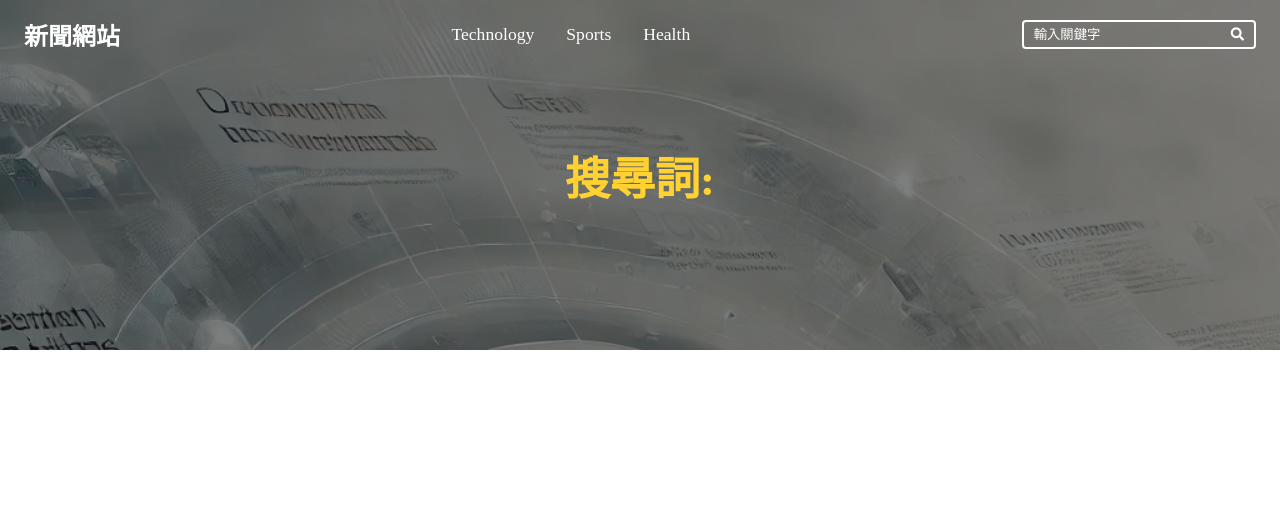
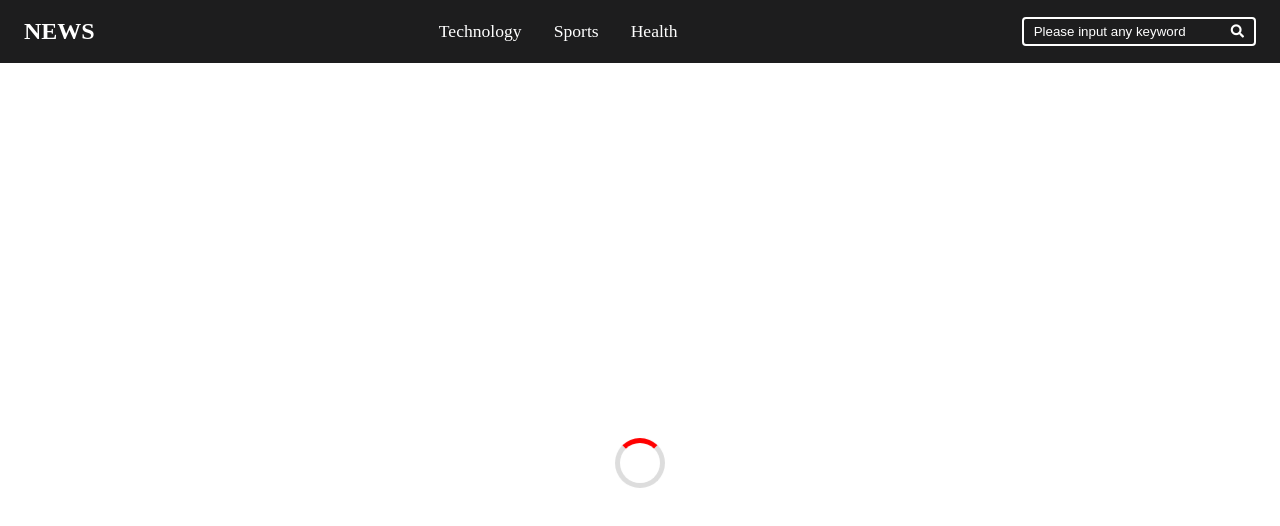
Before and after one commit to Paul4121222/news, a React (Create React App) app: page /search in a window 1280 px wide. Shown: the top 526 px of the page. Built offline with nearby package versions, Linux system fonts and the light colour scheme.

Commit message:
add loading before fetch data

```diff
--- a/src/action/index.js
+++ b/src/action/index.js
@@ -3,7 +3,13 @@ import history from "../history";
 
 let token = "9c0f06ecc81ccbb80f495f8bec001558";
 
-export const newsList = (keyWord) => async (dispatch) => {
+export const cleanNewsList = () => {
+  return {
+    type: "CLEAN",
+  };
+};
+
+export const getNewsList = (keyWord) => async (dispatch) => {
   const response = await axios.get("/search", {
     params: {
       q: keyWord,
@@ -11,7 +17,7 @@ export const newsList = (keyWord) => async (dispatch) => {
       token,
     },
   });
-  dispatch({ type: "SPORTS", payload: response.data.articles });
+  dispatch({ type: "CATEGORY", payload: response.data.articles });
 };
 
 //正確的id:b89f929d24f4fe3d0585a6bfb8cc1c74
@@ -29,6 +35,7 @@ export const newsList = (keyWord) => async (dispatch) => {
 }*/
 
 export const searchKey = (keyWord) => async (dispatch) => {
+  dispatch({ type: "CLEAN" });
   const response = await axios.get("/search", {
     params: {
       token,
@@ -36,6 +43,7 @@ export const searchKey = (keyWord) => async (dispatch) => {
       q: keyWord,
     },
   });
+
   dispatch({ type: "SEARCH", payload: response.data.articles });
   history.push({
     pathname: "/search",
--- a/src/component/Category.js
+++ b/src/component/Category.js
@@ -1,23 +1,19 @@
-import React, { useEffect } from "react";
+import React, { Suspense, useEffect, useMemo } from "react";
 import { withRouter } from "react-router-dom";
 import { connect } from "react-redux";
-import { newsList } from "../action";
+import { getNewsList } from "../action";
 import { motion } from "framer-motion";
+import { wrapPromise } from "../utility";
 
-const Category = ({ newsList, newTheme, match }) => {
-  console.log(match);
-  useEffect(() => {
-    const searchWord = match.path.split("/")[1];
-    newsList(searchWord);
-  }, [match]);
-
+const Content = ({ data }) => {
+  const response = data.read();
   return (
     <div style={{ padding: "20px" }}>
       <motion.div
         whileHover={{ scale: 1.02 }}
         transition={{ duration: 0.3 }}
         style={{
-          background: `url(${newTheme[0].image}) center/cover no-repeat`,
+          background: `url(${response[0].image}) center/cover no-repeat`,
           height: "300px",
           display: "flex",
           alignItems: "flex-end",
@@ -29,10 +25,10 @@ const Category = ({ newsList, newTheme, match }) => {
           borderRadius: "10px",
         }}
       >
-        {newTheme[0].title}
+        {response[0].title}
       </motion.div>
 
-      {newTheme.slice(1).map((news, index) => (
+      {response.slice(1).map((news, index) => (
         <motion.div
           key={index}
           initial={{ opacity: 0, y: 20 }}
@@ -73,10 +69,42 @@ const Category = ({ newsList, newTheme, match }) => {
   );
 };
 
+const Category = ({ getNewsList, newTheme, match }) => {
+  const data = useMemo(() => {
+    const response = wrapPromise(
+      new Promise((resolve) => {
+        if (newTheme.length) {
+          setTimeout(() => {
+            resolve(newTheme);
+          }, 3000);
+        }
+      })
+    );
+
+    return response;
+  }, [newTheme]);
+
+  useEffect(() => {
+    const searchWord = match.path.split("/")[1];
+    getNewsList(searchWord);
+  }, [match]);
+
+  return <Content data={data} />;
+};
+
 const mapStateToProps = (state) => {
   return {
     newTheme: state.newTheme,
   };
 };
 
-export default connect(mapStateToProps, { newsList })(withRouter(Category));
+const mapDispatchToProps = (dispatch) => {
+  return {
+    getNewsList: (val) => dispatch(getNewsList(val)),
+  };
+};
+
+export default connect(
+  mapStateToProps,
+  mapDispatchToProps
+)(withRouter(Category));
--- a/src/component/Header.js
+++ b/src/component/Header.js
@@ -1,8 +1,10 @@
 import React from "react";
+import { connect } from "react-redux";
 import { NavLink, Link, withRouter } from "react-router-dom";
 import Module from "./Module";
 import ReduxForm from "./ReduxForm";
 import { motion } from "framer-motion";
+import { cleanNewsList } from "../action";
 
 class Header extends React.Component {
   constructor(props) {
@@ -21,12 +23,22 @@ class Header extends React.Component {
     this.setState({ open: false });
   };
 
+  changePath = () => {
+    this.props.cleanNewsList();
+  };
+
   renderNav() {
     return (
       <React.Fragment>
-        <NavLink to="/technology">Technology</NavLink>
-        <NavLink to="/sports">Sports</NavLink>
-        <NavLink to="/health">Health</NavLink>
+        <NavLink to="/technology" onClick={this.changePath}>
+          Technology
+        </NavLink>
+        <NavLink to="/sports" onClick={this.changePath}>
+          Sports
+        </NavLink>
+        <NavLink to="/health" onClick={this.changePath}>
+          Health
+        </NavLink>
       </React.Fragment>
     );
   }
@@ -34,7 +46,7 @@ class Header extends React.Component {
   render() {
     const { location } = this.props;
 
-    const shouldTransparent = ["/", "/search"].includes(location.pathname);
+    const shouldTransparent = ["/"].includes(location.pathname);
     return (
       <div
         className="header-nav padding-all"
@@ -46,7 +58,7 @@ class Header extends React.Component {
           width: "100%",
         }}
       >
-        <Link to="/" className="nav-title">
+        <Link to="/" className="nav-title" onClick={this.changePath}>
           <motion.p
             animate={{ y: 0 }}
             initial={{ y: -250 }}
@@ -57,7 +69,7 @@ class Header extends React.Component {
               stiffness: 120,
             }}
           >
-            新聞網站
+            NEWS
           </motion.p>
         </Link>
 
@@ -86,4 +98,11 @@ class Header extends React.Component {
     );
   }
 }
-export default withRouter(Header);
+export default withRouter(
+  connect(
+    () => ({}),
+    (dispatch) => ({
+      cleanNewsList: () => dispatch(cleanNewsList()),
+    })
+  )(Header)
+);
--- a/src/component/ReduxForm.js
+++ b/src/component/ReduxForm.js
@@ -5,12 +5,16 @@ import { searchKey, word } from "../action";
 
 class ReduxForm extends React.Component {
   renderInput({ input, meta }) {
-    console.log(meta);
-    return <input {...input} autoComplete="off" placeholder="輸入關鍵字" />;
+    return (
+      <input
+        {...input}
+        autoComplete="off"
+        placeholder="Please input any keyword"
+      />
+    );
   }
 
   onSubmit = (formValue) => {
-    console.log(formValue.keyWord);
     this.props.searchKey(formValue.keyWord);
     this.props.word(formValue.keyWord);
   };
--- /dev/null
+++ b/src/component/Spinner.js
@@ -0,0 +1,29 @@
+import { motion } from "framer-motion";
+
+const Spinner = () => {
+  return (
+    <div
+      style={{
+        display: "flex",
+        justifyContent: "center",
+        alignItems: "center",
+        height: "100vh",
+      }}
+    >
+      <motion.div
+        animate={{ rotate: 360 }}
+        transition={{ repeat: Infinity, duration: 1 }}
+        style={{
+          width: "50px",
+          height: "50px",
+          border: "5px solid #ddd",
+          borderTop: "5px solid #ff0000",
+          borderRadius: "50%",
+          margin: "auto",
+        }}
+      />
+    </div>
+  );
+};
+
+export default Spinner;
--- a/src/component/Theme.js
+++ b/src/component/Theme.js
@@ -1,40 +1,11 @@
-import React, { useEffect } from "react";
+import React, { useMemo } from "react";
 import { useSelector } from "react-redux";
 import { motion } from "framer-motion";
 import background from "../assets/background.jpg";
+import { wrapPromise } from "../utility";
 
-//封裝promise，原因是普通的promise會立即返回promise，react不知道狀態，導致不知道怎麼處理
-//告訴suspense 如果資料還沒回來，丟出promise，資料若回來，正常顯示內容
-const wrapPromise = (promise) => {
-  let status = "pending";
-  let result;
-
-  let suspender = promise
-    .then((r) => {
-      status = "success";
-      result = r;
-    })
-    .catch((e) => {
-      status = "error";
-      result = e;
-    });
-
-  return {
-    read: () => {
-      if (status === "pending") {
-        throw suspender; // 🚀 讓 Suspense 停止渲染，直到 Promise 完成
-      } else if (status === "error") {
-        throw result; // 🚨 發生錯誤時拋出錯誤
-      }
-      return result; // ✅ 只有成功時才返回資料
-    },
-  };
-};
-
-const Theme = () => {
-  const searchWord = useSelector((state) => state.searchWord);
-  const newTheme = useSelector((state) => state.newTheme);
-
+const Content = ({ data, searchWord }) => {
+  const response = data.read();
   return (
     <div>
       <div
@@ -54,7 +25,7 @@ const Theme = () => {
           transition={{ duration: 0.5 }}
           style={{ fontSize: "45px", fontWeight: 700, color: "#ffd231" }}
         >
-          搜尋詞: {searchWord}
+          Keywords: {searchWord}
         </motion.h2>
       </div>
 
@@ -67,7 +38,7 @@ const Theme = () => {
           justifyContent: "center",
         }}
       >
-        {newTheme.map((theme, index) => (
+        {response.map((theme, index) => (
           <div
             key={index}
             style={{
@@ -138,5 +109,23 @@ const Theme = () => {
     </div>
   );
 };
+const Theme = () => {
+  const searchWord = useSelector((state) => state.searchWord);
+  const newTheme = useSelector((state) => state.newTheme);
+
+  const data = useMemo(() => {
+    return wrapPromise(
+      new Promise((resolve) => {
+        if (newTheme.length) {
+          setTimeout(() => {
+            resolve(newTheme);
+          }, 3000);
+        }
+      })
+    );
+  }, [newTheme]);
+
+  return <Content data={data} searchWord={searchWord} />;
+};
 
 export default Theme;
--- a/src/reducer/newTheme.js
+++ b/src/reducer/newTheme.js
@@ -1,11 +1,13 @@
 const newTheme = (state = [], action) => {
   switch (action.type) {
-    case "SPORTS":
+    case "CATEGORY":
       return action.payload;
     case "SEARCH":
       return action.payload;
     case "MAIN":
       return action.payload;
+    case "CLEAN":
+      return [];
     default:
       return state;
   }
--- a/src/utility/index.js
+++ b/src/utility/index.js
@@ -1,3 +1,5 @@
+//封裝promise，原因是普通的promise會立即返回promise，react不知道狀態，導致不知道怎麼處理
+//告訴suspense 如果資料還沒回來，丟出promise，資料若回來，正常顯示內容
 export const wrapPromise = (promise) => {
   let status = "pending";
   let result;
```
Also changed, not shown: src/component/App.js (+6 -5 lines), 1 other file (tests, documents, lock files or other folders).
